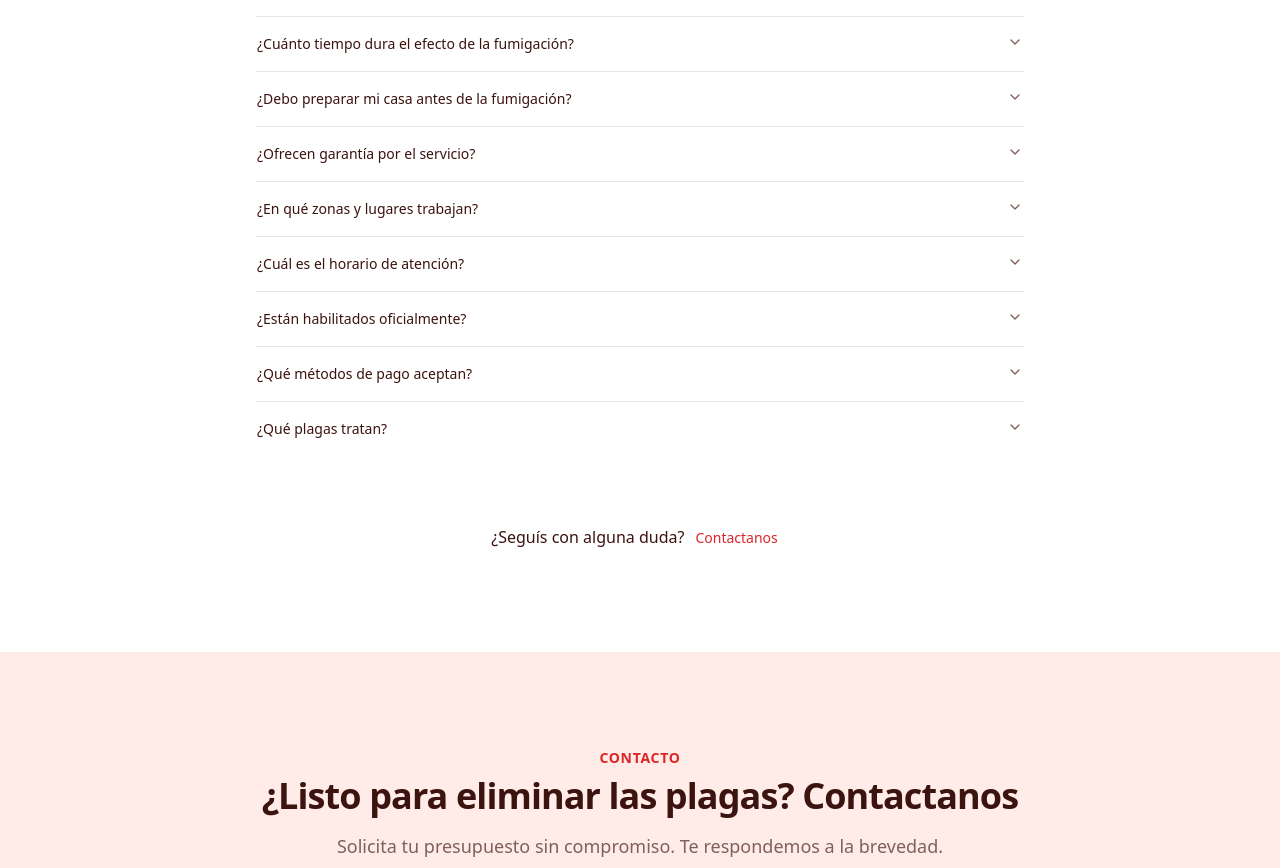
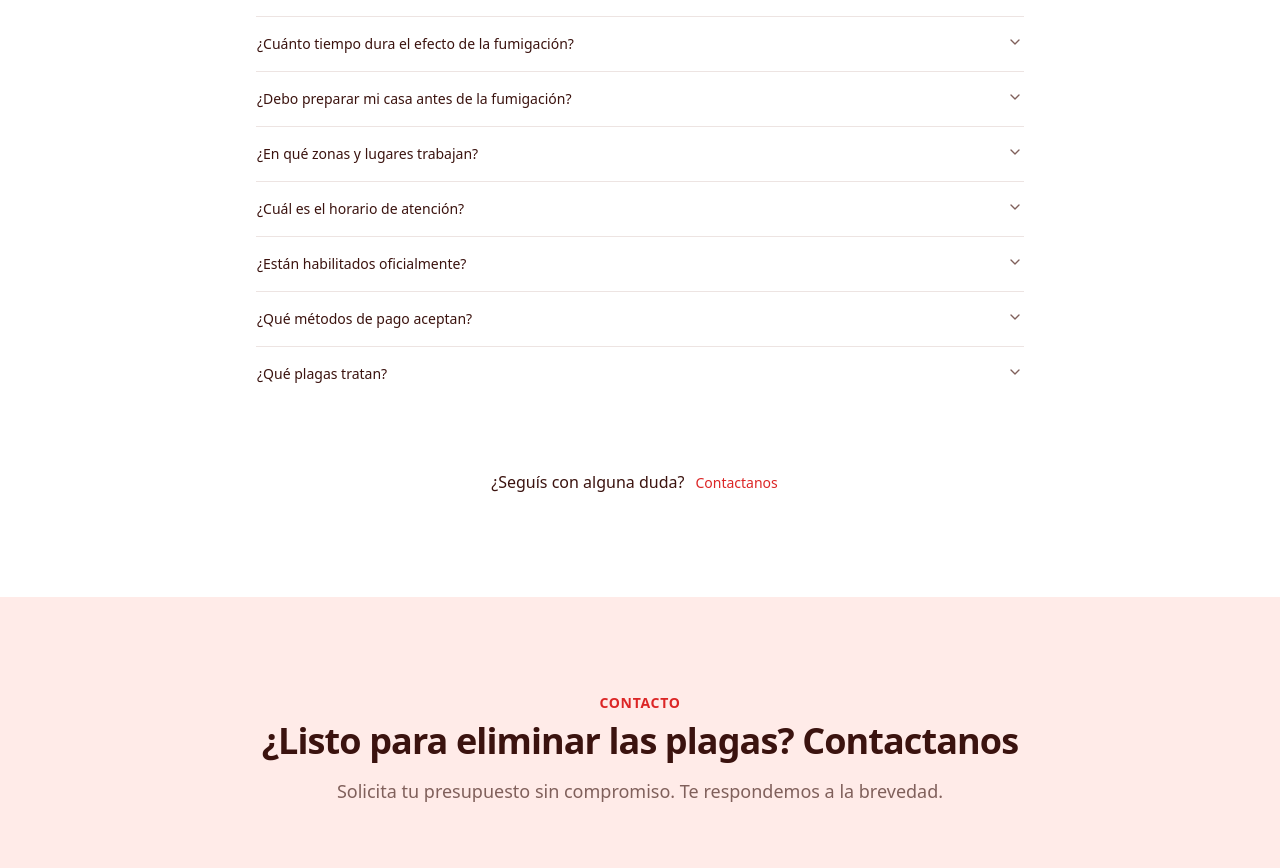
Before and after one commit to martinstanicio/mcm-fumigaciones, a Next.js app: page / in a window 1280 px wide. Shown: the part 4241-5109 px from the top of the page. Built offline with nearby package versions, Linux system fonts and the light colour scheme.

Commit message:
remove FAQ about service guarantee

```diff
--- a/src/content/faqs.ts
+++ b/src/content/faqs.ts
@@ -18,11 +18,6 @@ export const faqs: FAQ[] = [
     question: "¿Debo preparar mi casa antes de la fumigación?",
     answer:
       "Sí, recomendamos: guardar alimentos y utensilios de cocina, cubrir acuarios, retirar mascotas del lugar, tapar o alejar plantas del área a tratar. Nuestro equipo le dará instrucciones específicas según el tratamiento.",
-  },
-  {
-    question: "¿Ofrecen garantía por el servicio?",
-    answer:
-      "Sí, todos nuestros servicios incluyen garantía. Si el problema persiste después del tratamiento, realizamos aplicaciones adicionales sin costo. La duración de la garantía varía según el servicio.",
   },
   {
     question: "¿En qué zonas y lugares trabajan?",
```
